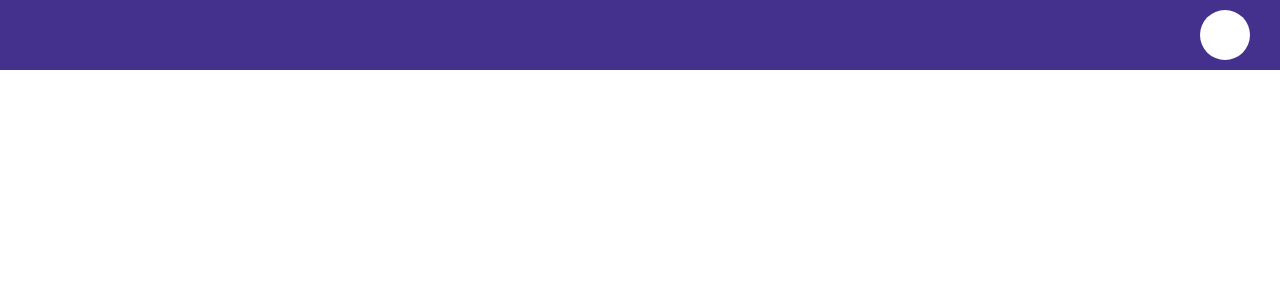
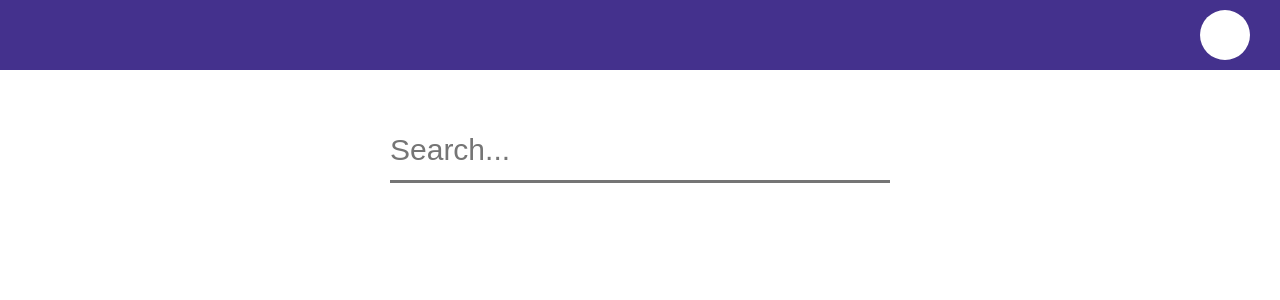
Before and after one commit to MidnightJabber/foodie-ui, a React app: page /dashboard in a window 1280 px wide. Shown: the top 300 px of the page. Built offline with nearby package versions, Linux system fonts and the light colour scheme; the HTML template or start-up script is replaced by a standard one; what reduxsauce, seamless-immutable would draw is missing.

Commit message:
Create component for Ingredient Search Box (#28)
* Create component for Ingredient Search Box, resolves #18

* Resolving CR comments

* Resolving some more CR comments

* Resolving some more PR comments

* Fix line ending

* CR Comments

```diff
--- a/package.json
+++ b/package.json
@@ -50,6 +50,7 @@
   },
   "devDependencies": {
     "babel-core": "^6.26.3",
+    "babel-eslint": "^8.2.3",
     "babel-jest": "^21.2.0",
     "babel-loader": "^7.1.4",
     "babel-preset-es2015": "^6.24.1",
--- /dev/null
+++ b/src/assets/scss/_colors.scss
@@ -0,0 +1,4 @@
+$colors-purple: #44318D;
+$colors-light-purple: #8162FF;
+$colors-light-gray-0: #757575;
+$colors-light-gray-1: #999;
--- a/src/base.scss
+++ b/src/base.scss
@@ -8,7 +8,6 @@ html {
         height: 100%;
         margin: 0;
         font-family: 'Source Sans Pro', sans-serif;
-        color: black;
 
         #content {
             width: 100%;
@@ -20,14 +19,4 @@ html {
             }
         }
     }
-
-    a {
-        color: black;
-        text-decoration: none;
-
-        &:visited {
-            color: black;
-            text-decoration: none;
-        }
-    }
 }
--- a/src/components/Dashboard/Dashboard.jsx
+++ b/src/components/Dashboard/Dashboard.jsx
@@ -1,10 +1,12 @@
 import React from 'react';
 
 import Header from 'components/Header/Header';
+import SearchBox from 'components/SearchBox/SearchBox';
 
 const Dashboard = () => (
   <div className="dashboard">
     <Header />
+    <SearchBox placeholder="Search..." />
   </div>
 );
 
--- a/src/components/Header/Header.scss
+++ b/src/components/Header/Header.scss
@@ -1,8 +1,10 @@
+@import '~assets/scss/colors';
+
 .header {
     display: flex;
     justify-content: flex-end;
     overflow: hidden;
-    background: #44318D;
+    background: $colors-purple;
     padding: 10px 30px;
 
     .header-user-circle {
--- /dev/null
+++ b/src/components/SearchBox/SearchBox.jsx
@@ -0,0 +1,40 @@
+import React, { Component } from 'react';
+import PropTypes from 'prop-types';
+import './SearchBox.scss';
+
+class SearchBox extends Component {
+  state = {
+    value: '',
+  };
+
+  onInputChange = ({ target: { value } }) => this.setState({ value });
+
+  render = () => {
+    const { value } = this.state;
+    const { placeholder } = this.props;
+
+    return (
+      <div className="search-box">
+        <input
+          onChange={this.onInputChange}
+          placeholder={placeholder}
+          value={value}
+          spellCheck={false}
+        />
+        <span className="input-highlight">
+          {value.replace(/ /g, '\u00a0')}
+        </span>
+      </div>
+    );
+  }
+}
+
+SearchBox.propTypes = {
+  placeholder: PropTypes.string,
+};
+
+SearchBox.defaultProps = {
+  placeholder: '',
+};
+
+export default SearchBox;
--- /dev/null
+++ b/src/components/SearchBox/SearchBox.scss
@@ -0,0 +1,51 @@
+@import '~assets/scss/colors';
+
+.search-box {
+    $input-font-size: 30px;
+    $input-line-height: 70px;
+    $font-family: Roboto Slab, sans-serif;
+
+    position: relative;
+    width: 500px;
+    margin: 50px auto;
+
+    input {
+        height: 60px;
+        width: 100%;
+        min-width: 100%;
+        padding: 0;
+        border-radius: 0;
+        line-height: $input-line-height;
+        background-color: transparent;
+        color: $colors-light-gray-0;
+        font-size: $input-font-size;
+        border: none;
+        outline: none;
+        border-bottom: 3px solid $colors-light-gray-0;
+        font-family: $font-family;
+
+        ::placeholder {
+            color: $colors-light-gray-1;
+        }
+
+        &:focus {
+            + .input-highlight {
+                border-top: 3px solid $colors-light-purple;
+            }
+        }
+    }
+
+    .input-highlight {
+        font-size: $input-font-size;
+        user-select: none;
+        line-height: $input-line-height;
+        position: absolute;
+        left: 0;
+        bottom: 0;
+        max-width: 100%;
+        height: 0;
+        color: transparent;
+        font-family: $font-family;
+        overflow: hidden;
+    }
+}
--- a/webpack.config.js
+++ b/webpack.config.js
@@ -70,7 +70,7 @@ module.exports = {
     alias: {
       components: path.resolve(__dirname, 'src/components'),
       state: path.resolve(__dirname, 'src/state'),
-      styles: path.resolve(__dirname, 'src/components/styles'),
+      assets: path.resolve(__dirname, 'src/assets'),
       images: path.resolve(__dirname, 'src/assets/images'),
     },
     extensions: ['.js', '.jsx'],
```
Also changed, not shown: .eslintrc.json, 1 other file (tests, documents, lock files or other folders).
